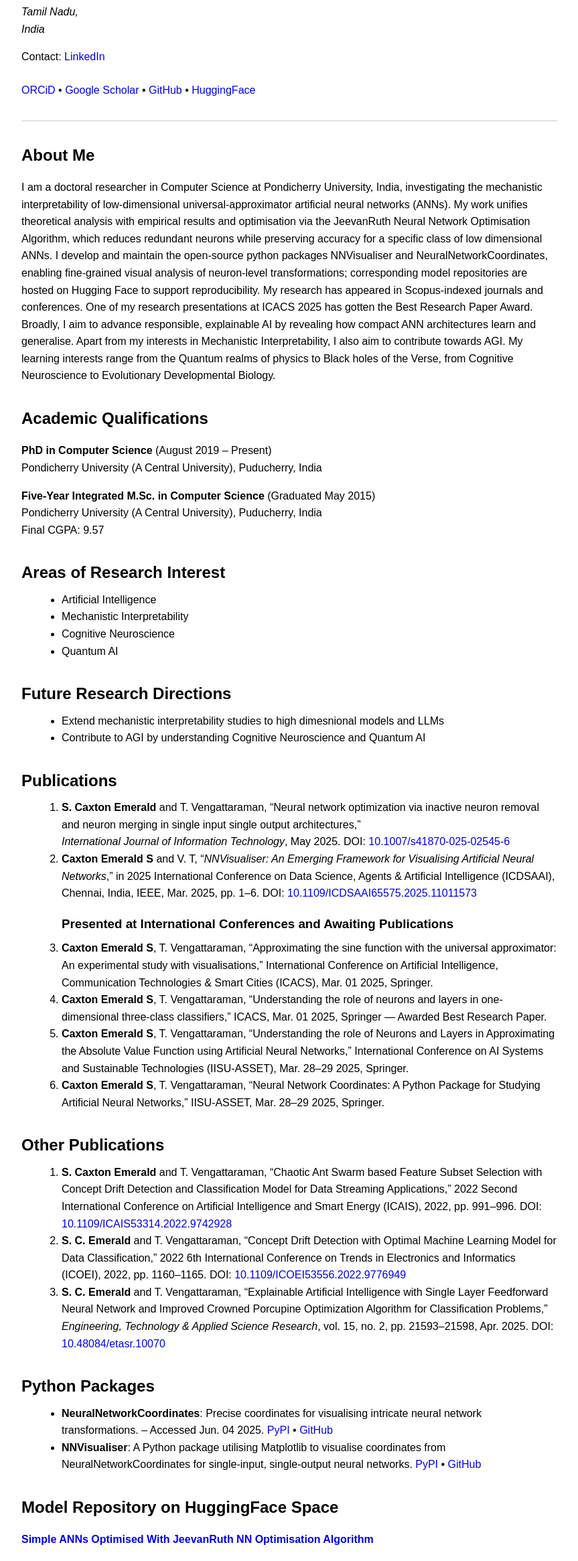
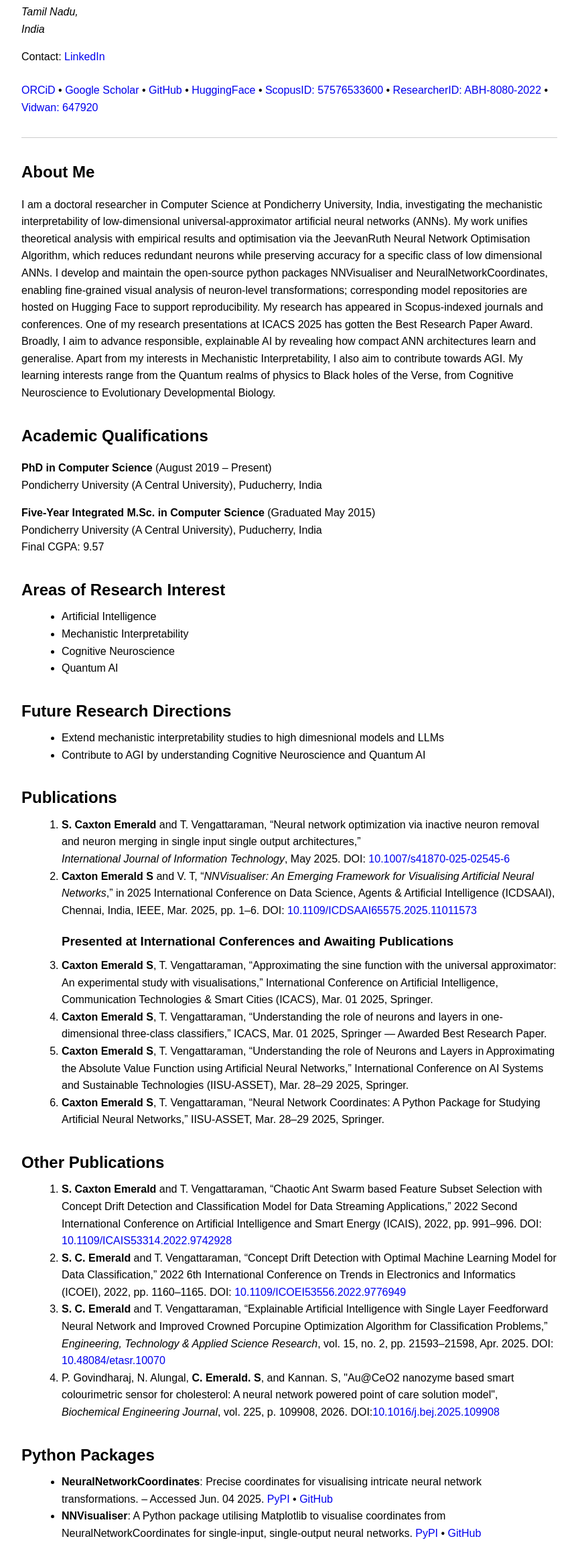
Before and after one commit to CaxtonEmerald-S/CaxtonEmerald-S.github.io, a plain HTML site: page index.html in a window 1280 px wide. Shown: the part 86-2417 px from the top of the page at 67% size, without its empty margins (208-1071 px from the left). Drawn offline with Linux system fonts and the light colour scheme.

Commit message:
Update index.html with new links and publications

```diff
--- a/index.html
+++ b/index.html
@@ -62,7 +62,10 @@
       <a href="https://orcid.org/0000-0002-7763-3987" target="_blank">ORCiD</a>  •
       <a href="https://scholar.google.com/citations?hl=en&user=OgCHQv4AAAAJ" target="_blank">Google Scholar</a> •
       <a href="https://github.com/CaxtonEmerald-S" target="_blank">GitHub</a>  •
-      <a href="https://huggingface.co/CaxtonEmeraldS" target="_blank">HuggingFace</a>
+      <a href="https://huggingface.co/CaxtonEmeraldS" target="_blank">HuggingFace</a> •
+	  <a href="https://www.scopus.com/authid/detail.uri?authorId=57576533600" target="_blank">ScopusID: 57576533600</a>  •
+	  <a href="https://www.webofscience.com/wos/author/record/ABH-8080-2022" target="_blank">ResearcherID: ABH-8080-2022</a>  •
+	  <a href="https://vidwan.inflibnet.ac.in/profile/647920" target="_blank">Vidwan: 647920</a>
     </p>
   </div>
   <hr>
@@ -160,6 +163,11 @@
         <em>Engineering, Technology &amp; Applied Science Research</em>, vol. 15, no. 2, pp. 21593–21598, Apr. 2025.
         DOI: <a href="https://doi.org/10.48084/etasr.10070" target="_blank">10.48084/etasr.10070</a>
       </li>
+	  <li>
+		P. Govindharaj, N. Alungal, <strong>C. Emerald. S</strong>, and Kannan. S, "Au@CeO2 nanozyme based smart colourimetric sensor for cholesterol: A neural network powered point of care solution model",
+		<em>Biochemical Engineering Journal</em>, vol. 225, p. 109908, 2026.
+		DOI:<a href="https://doi.org/10.1016/j.bej.2025.109908" target="_blank">10.1016/j.bej.2025.109908</a>
+	  </li>
     </ol>
   </div>
 
```
